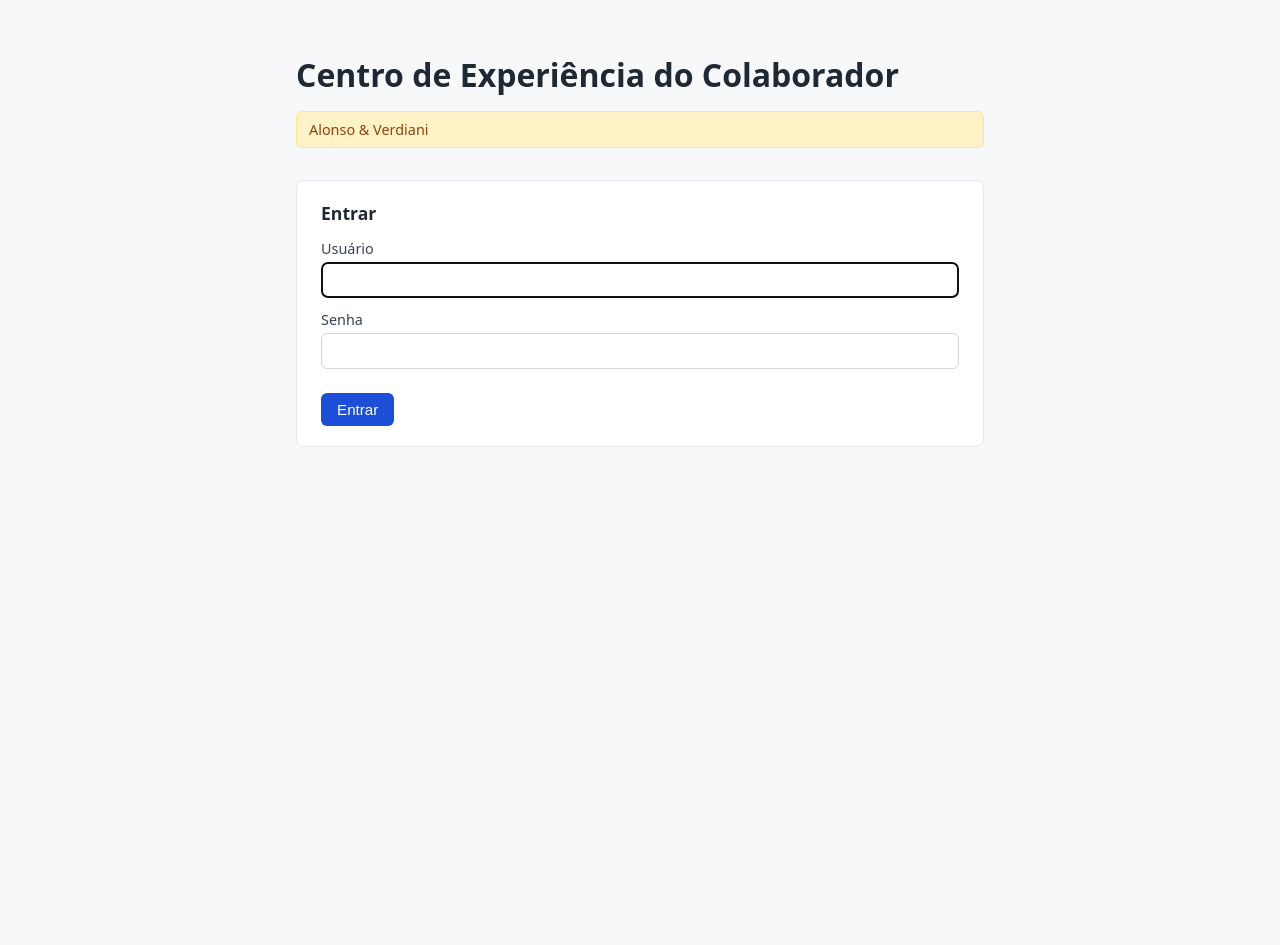
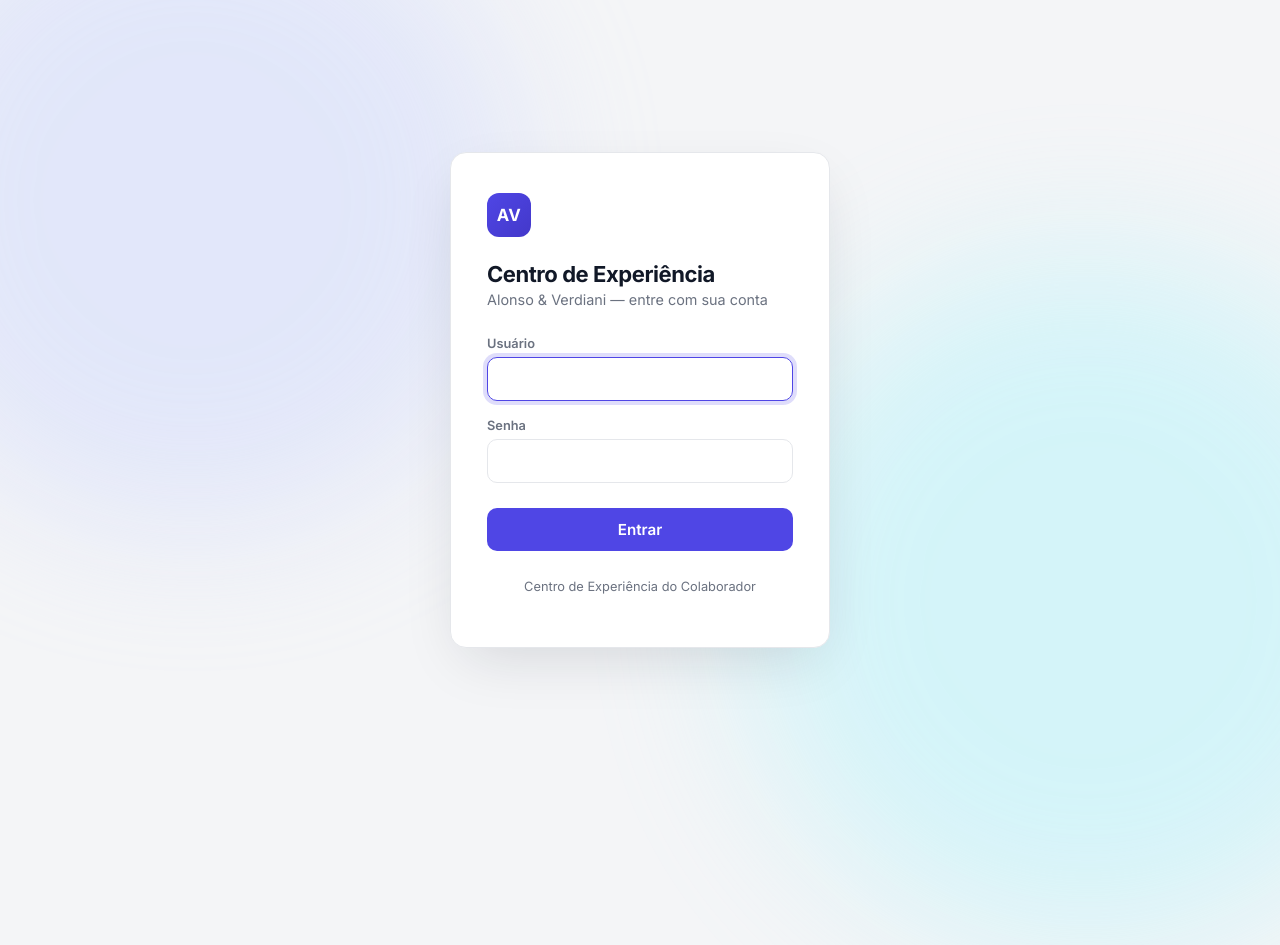
Before and after one commit to henrique-dalonso/CAAV, a FastAPI app: page /login in a window 1280 px wide; the page is wider, and only the part inside the window is pictured. Before the commit the page ends 447 px from the top of that part, so only its background shows below. Run offline with FastAPI, Linux system fonts and the light colour scheme.

Commit message:
Liga integracao real com Claude e estiliza tela de login
IA real (Extratus):
- gerar_relatorio_claude() envia o PDF (documento nativo, sem OCR
  manual) + o prompt do Max pra API do Claude, usando "tool use" pra
  forcar saida estruturada nos mesmos campos que o template Word ja
  espera (nada de parsear texto livre)
- Job ganha colunas de uso de IA (modelo, tokens, custo estimado)
- config.json define ia_provider ("simulado" ou "claude") - pipeline
  decide qual caminho usar sem duplicar logica
- Historico mostra o custo real de cada relatorio gerado por IA

Testado com PDF real (Execucao Fiscal, Municipio de Bauru): extraiu
dados corretos dos autos, custou US$ 0,64 (mais caro que a estimativa
inicial "poucos centavos" - documento tinha bastante conteudo).

Tela de login (prototipo de direcao visual):
- login.css/login.js isolados do resto do site, de proposito
- fundo com dois blobs em paralaxe (mesma direcao, velocidades
  diferentes), respeita prefers-reduced-motion pro movimento
  automatico mas mantem o rastro do mouse (e acionado pela pessoa)
- tudo em variavel CSS pra reskin rapido quando a identidade visual
  do escritorio chegar

```diff
--- a/app/ferramentas/extratus/web/routes/inbox.py
+++ b/app/ferramentas/extratus/web/routes/inbox.py
@@ -89,9 +89,12 @@ def processar_tudo():
     pasta_processados = config.get("pasta_processados", "processados")
     pasta_erros = config.get("pasta_erros", "erros")
     pasta_revisao = config.get("pasta_revisao", "revisao")
+    ia_provider = config.get("ia_provider", "simulado")
 
     for pdf in listar_pdfs(pasta_entrada):
-        processar_pdf(pdf, pasta_saida, pasta_processados, pasta_erros, pasta_revisao)
+        processar_pdf(
+            pdf, pasta_saida, pasta_processados, pasta_erros, pasta_revisao, ia_provider
+        )
 
     return RedirectResponse(url="/", status_code=303)
 
--- /dev/null
+++ b/app/plataforma/web/static/login.css
@@ -0,0 +1,239 @@
+/* Tela de login — protótipo de direção visual.
+   Isolado de propósito: nada aqui afeta o resto do site.
+   Tudo em variável pra quando a identidade visual do escritório chegar,
+   trocar for questão de mudar valores aqui em cima, não reescrever. */
+
+:root {
+    --cor-fundo: #f4f5f7;
+    --cor-fundo-blob-1: #c7d2fe;
+    --cor-fundo-blob-2: #a5f3fc;
+    --cor-cartao: #ffffff;
+    --cor-texto: #111827;
+    --cor-texto-suave: #6b7280;
+    --cor-borda: #e5e7eb;
+    --cor-acento: #4f46e5;
+    --cor-acento-hover: #4338ca;
+    --cor-erro-fundo: #fef2f2;
+    --cor-erro-texto: #b91c1c;
+    --cor-erro-borda: #fecaca;
+    --raio: 16px;
+    --sombra: 0 20px 60px -15px rgb(17 24 39 / 0.15);
+}
+
+@media (prefers-color-scheme: dark) {
+    :root {
+        --cor-fundo: #0b0f19;
+        --cor-fundo-blob-1: #312e81;
+        --cor-fundo-blob-2: #164e63;
+        --cor-cartao: #151a27;
+        --cor-texto: #f3f4f6;
+        --cor-texto-suave: #9ca3af;
+        --cor-borda: #262c3d;
+        --cor-acento: #818cf8;
+        --cor-acento-hover: #a5b4fc;
+        --cor-erro-fundo: #2a1215;
+        --cor-erro-texto: #fca5a5;
+        --cor-erro-borda: #4c1d24;
+        --sombra: 0 20px 60px -15px rgb(0 0 0 / 0.6);
+    }
+}
+
+* {
+    box-sizing: border-box;
+}
+
+html, body {
+    height: 100%;
+    margin: 0;
+}
+
+body {
+    font-family: "Inter", system-ui, -apple-system, "Segoe UI", sans-serif;
+    background: var(--cor-fundo);
+    color: var(--cor-texto);
+    display: flex;
+    align-items: center;
+    justify-content: center;
+    min-height: 100vh;
+    padding: 1.5rem;
+    position: relative;
+    overflow: hidden;
+}
+
+/* Fundo com "blobs" suaves, bem discretos — dão profundidade sem virar poluição visual.
+   Dois movimentos independentes e compostos: "flutuar" (respiração lenta, sempre
+   ligada) via transform/scale, e o rastro do mouse via translate (propriedade
+   separada de transform hoje em dia) — não competem entre si. */
+body::before,
+body::after {
+    content: "";
+    position: absolute;
+    width: 50vmax;
+    height: 50vmax;
+    border-radius: 50%;
+    filter: blur(70px);
+    opacity: 0.4;
+    z-index: 0;
+    animation: flutuar 18s ease-in-out infinite alternate;
+    transition: translate 1.1s cubic-bezier(0.16, 1, 0.3, 1);
+}
+
+body::before {
+    background: var(--cor-fundo-blob-1);
+    top: -15%;
+    left: -10%;
+    translate: calc(var(--mouse-x, 0) * 1.4vw) calc(var(--mouse-y, 0) * 1.4vh);
+}
+
+body::after {
+    background: var(--cor-fundo-blob-2);
+    bottom: -15%;
+    right: -10%;
+    animation-delay: -9s;
+    /* mesma direção do outro blob, só que mais devagar — é a diferença de
+       velocidade entre as duas camadas que cria paralaxe, não direção oposta */
+    translate: calc(var(--mouse-x, 0) * 2.6vw) calc(var(--mouse-y, 0) * 2.6vh);
+}
+
+@keyframes flutuar {
+    from { transform: scale(1); }
+    to { transform: scale(1.08); }
+}
+
+@media (prefers-reduced-motion: reduce) {
+    /* Só desliga a respiração automática — o rastro do mouse continua,
+       porque é movimento causado diretamente pela pessoa, não ambiente. */
+    body::before, body::after {
+        animation: none;
+    }
+}
+
+.login-cartao {
+    position: relative;
+    z-index: 1;
+    width: 100%;
+    max-width: 380px;
+    background: var(--cor-cartao);
+    border: 1px solid var(--cor-borda);
+    border-radius: var(--raio);
+    box-shadow: var(--sombra);
+    padding: 2.5rem 2.25rem;
+    /* o card fica parado — só o fundo atrás dele se move */
+    animation: entrada 0.5s cubic-bezier(0.16, 1, 0.3, 1);
+}
+
+@keyframes entrada {
+    from { opacity: 0; transform: translateY(12px); }
+    to { opacity: 1; transform: translateY(0); }
+}
+
+.login-marca {
+    width: 44px;
+    height: 44px;
+    border-radius: 12px;
+    background: linear-gradient(135deg, var(--cor-acento), var(--cor-acento-hover));
+    color: white;
+    display: flex;
+    align-items: center;
+    justify-content: center;
+    font-weight: 700;
+    font-size: 1.05rem;
+    letter-spacing: 0.02em;
+    margin-bottom: 1.5rem;
+}
+
+.login-cartao h1 {
+    font-size: 1.375rem;
+    font-weight: 700;
+    letter-spacing: -0.02em;
+    margin: 0 0 0.25rem;
+}
+
+.login-subtitulo {
+    color: var(--cor-texto-suave);
+    font-size: 0.9rem;
+    margin: 0 0 1.75rem;
+}
+
+.campo {
+    margin-bottom: 1.1rem;
+}
+
+.campo label {
+    display: block;
+    font-size: 0.8rem;
+    font-weight: 600;
+    color: var(--cor-texto-suave);
+    margin-bottom: 0.4rem;
+}
+
+.campo input {
+    width: 100%;
+    padding: 0.7rem 0.85rem;
+    font-size: 0.95rem;
+    font-family: inherit;
+    color: var(--cor-texto);
+    background: transparent;
+    border: 1.5px solid var(--cor-borda);
+    border-radius: 10px;
+    outline: none;
+    transition: border-color 0.15s ease, box-shadow 0.15s ease;
+}
+
+.campo input:focus {
+    border-color: var(--cor-acento);
+    box-shadow: 0 0 0 4px color-mix(in srgb, var(--cor-acento) 18%, transparent);
+}
+
+.botao-entrar {
+    width: 100%;
+    padding: 0.75rem;
+    margin-top: 0.5rem;
+    font-size: 0.95rem;
+    font-weight: 600;
+    font-family: inherit;
+    color: white;
+    background: var(--cor-acento);
+    border: none;
+    border-radius: 10px;
+    cursor: pointer;
+    transition: background 0.15s ease, transform 0.1s ease, box-shadow 0.15s ease;
+}
+
+.botao-entrar:hover {
+    background: var(--cor-acento-hover);
+    box-shadow: 0 8px 20px -6px color-mix(in srgb, var(--cor-acento) 60%, transparent);
+}
+
+.botao-entrar:active {
+    transform: scale(0.98);
+}
+
+.login-erro {
+    display: flex;
+    align-items: center;
+    gap: 0.5rem;
+    background: var(--cor-erro-fundo);
+    color: var(--cor-erro-texto);
+    border: 1px solid var(--cor-erro-borda);
+    border-radius: 10px;
+    padding: 0.65rem 0.85rem;
+    font-size: 0.85rem;
+    margin-bottom: 1.25rem;
+    animation: chacoalhar 0.4s ease;
+}
+
+@keyframes chacoalhar {
+    0%, 100% { transform: translateX(0); }
+    20% { transform: translateX(-4px); }
+    40% { transform: translateX(4px); }
+    60% { transform: translateX(-3px); }
+    80% { transform: translateX(3px); }
+}
+
+.login-rodape {
+    text-align: center;
+    margin-top: 1.75rem;
+    font-size: 0.8rem;
+    color: var(--cor-texto-suave);
+}
--- /dev/null
+++ b/app/plataforma/web/static/login.js
@@ -0,0 +1,18 @@
+// Fundo reage suavemente à posição do mouse (parallax discreto).
+// Some sozinho pra quem pediu menos movimento no sistema (acessibilidade).
+(function () {
+    "use strict";
+
+    // "Reduzir movimento" desliga a respiração automática de fundo (ver
+    // login.css), mas não este efeito — ele só se move em resposta direta
+    // ao que a pessoa está fazendo com o mouse, não é movimento ambiente.
+    var raiz = document.documentElement;
+
+    window.addEventListener("mousemove", function (evento) {
+        var x = (evento.clientX / window.innerWidth - 0.5) * 2;
+        var y = (evento.clientY / window.innerHeight - 0.5) * 2;
+
+        raiz.style.setProperty("--mouse-x", x.toFixed(3));
+        raiz.style.setProperty("--mouse-y", y.toFixed(3));
+    });
+})();
--- a/app/plataforma/web/templates/login.html
+++ b/app/plataforma/web/templates/login.html
@@ -4,32 +4,37 @@
     <meta charset="UTF-8">
     <meta name="viewport" content="width=device-width, initial-scale=1">
     <title>Entrar — Centro de Experiência do Colaborador</title>
-    <link rel="stylesheet" href="/static/style.css">
+    <link rel="preconnect" href="https://fonts.googleapis.com">
+    <link rel="preconnect" href="https://fonts.gstatic.com" crossorigin>
+    <link href="https://fonts.googleapis.com/css2?family=Inter:wght@400;600;700&display=swap" rel="stylesheet">
+    <link rel="stylesheet" href="/static/login.css">
 </head>
 <body>
-    <header>
-        <h1>Centro de Experiência do Colaborador</h1>
-        <p class="aviso">Alonso &amp; Verdiani</p>
-    </header>
+    <main class="login-cartao">
+        <div class="login-marca">AV</div>
 
-    <section class="cartao">
-        <h2>Entrar</h2>
+        <h1>Centro de Experiência</h1>
+        <p class="login-subtitulo">Alonso &amp; Verdiani — entre com sua conta</p>
 
         {% if erro %}
-        <p class="erro-login">{{ erro }}</p>
+        <p class="login-erro">⚠ {{ erro }}</p>
         {% endif %}
 
         <form action="/login" method="post">
-            <label>
-                Usuário
-                <input type="text" name="usuario_login" required autofocus>
-            </label>
-            <label>
-                Senha
-                <input type="password" name="senha" required>
-            </label>
-            <button type="submit">Entrar</button>
+            <div class="campo">
+                <label for="usuario_login">Usuário</label>
+                <input id="usuario_login" type="text" name="usuario_login" required autofocus autocomplete="username">
+            </div>
+            <div class="campo">
+                <label for="senha">Senha</label>
+                <input id="senha" type="password" name="senha" required autocomplete="current-password">
+            </div>
+            <button type="submit" class="botao-entrar">Entrar</button>
         </form>
-    </section>
+
+        <p class="login-rodape">Centro de Experiência do Colaborador</p>
+    </main>
+
+    <script src="/static/login.js" defer></script>
 </body>
 </html>
--- a/requirements.txt
+++ b/requirements.txt
@@ -10,3 +10,4 @@ bcrypt
 itsdangerous
 python-dotenv
 pytest
+anthropic
```
Also changed, not shown: app/ferramentas/extratus/core/ia_cliente.py (+166 -7 lines), app/ferramentas/extratus/core/pipeline.py (+11 -3 lines), app/ferramentas/extratus/db/jobs.py (+10 -1 lines), app/ferramentas/extratus/db/models.py (+6 -2 lines), app/ferramentas/extratus/main.py (+8 -1 lines), app/ferramentas/extratus/web/templates/historico.html (+9 -0 lines).
